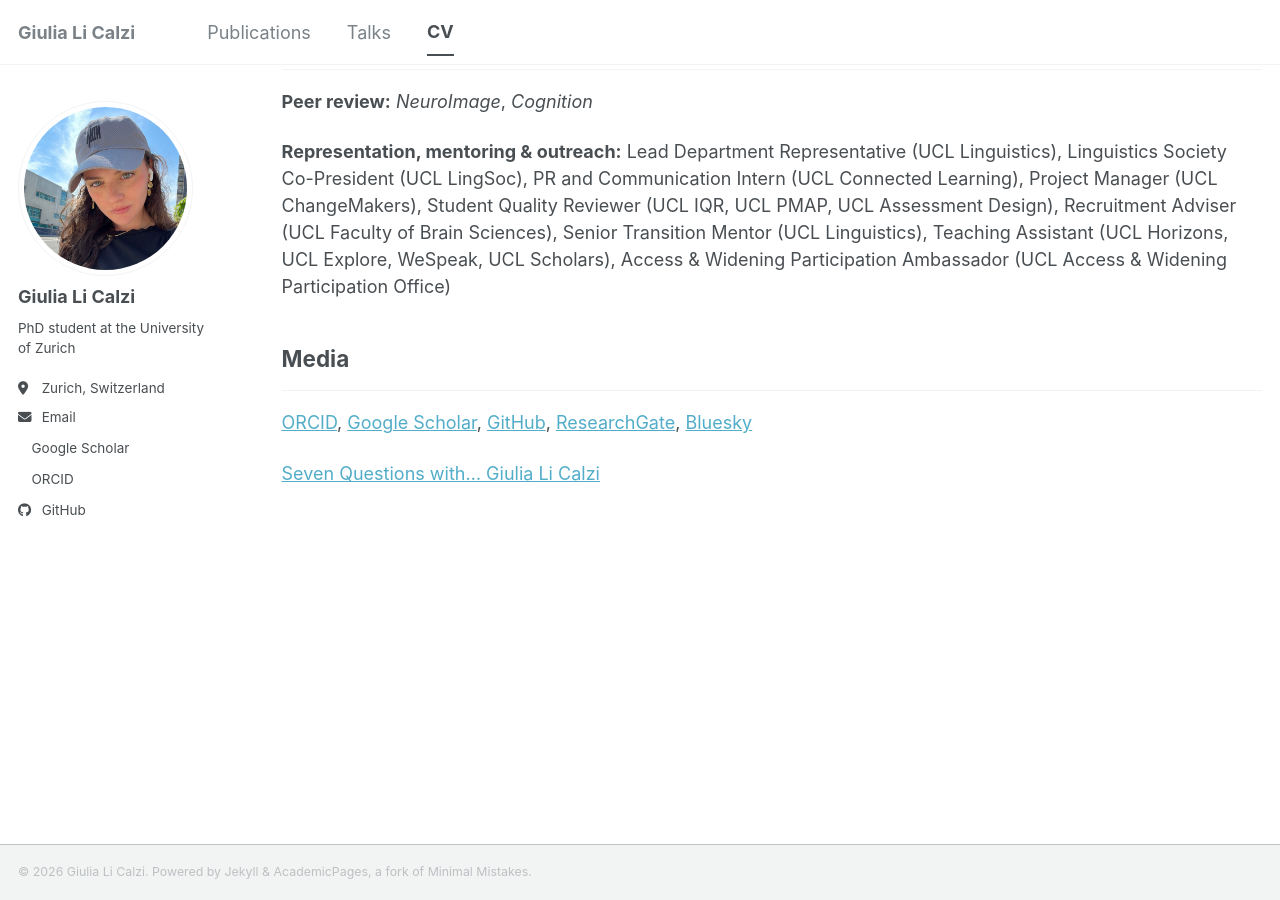
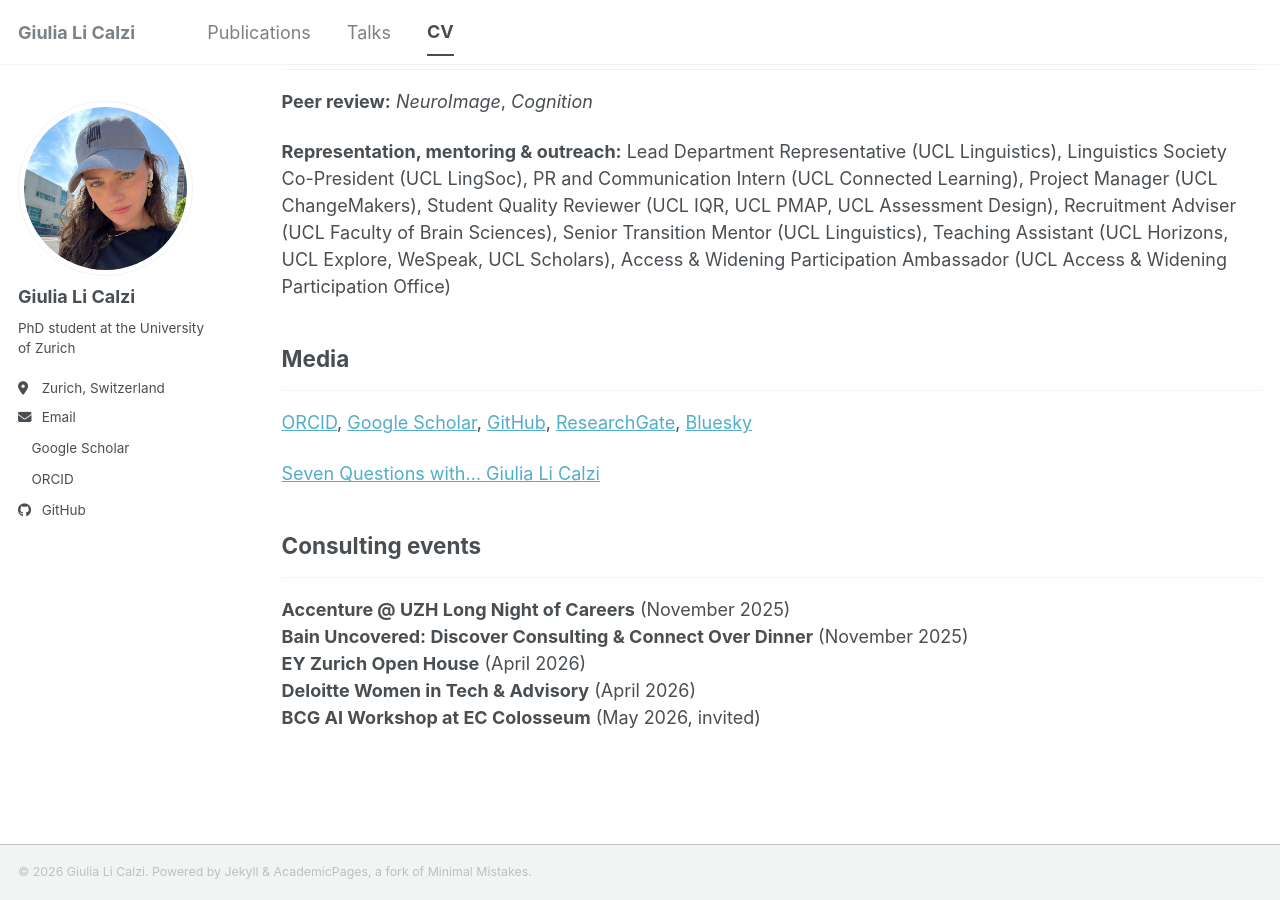
Before and after one commit to glicalzi/glicalzi.github.io, a Jekyll site: the page built from _pages/cv.md, in a window 1280 px wide and 900 px high, scrolled down 1726 px. Built offline with Jekyll 4.4.1, drawn with Linux system fonts in a browser that asks for light colours; a style sheet for code colours, icons or effects is not loaded.

Commit message:
Update cv.md

```diff
--- a/_pages/cv.md
+++ b/_pages/cv.md
@@ -78,3 +78,11 @@ Istituto Nazionale della Previdenza Sociale (INPS)
 [Bluesky](https://bsky.app/profile/glicalzi.bsky.social)
 
 [Seven Questions with... Giulia Li Calzi](https://www.ucl.ac.uk/news/2021/oct/seven-questions-giulia-li-calzi)
+
+## Consulting events
+---
+**Accenture @ UZH Long Night of Careers** (November 2025)<br>
+**Bain Uncovered: Discover Consulting & Connect Over Dinner** (November 2025)<br>
+**EY Zurich Open House** (April 2026)<br>
+**Deloitte Women in Tech & Advisory** (April 2026)<br>
+**BCG AI Workshop at EC Colosseum** (May 2026, invited)
```
